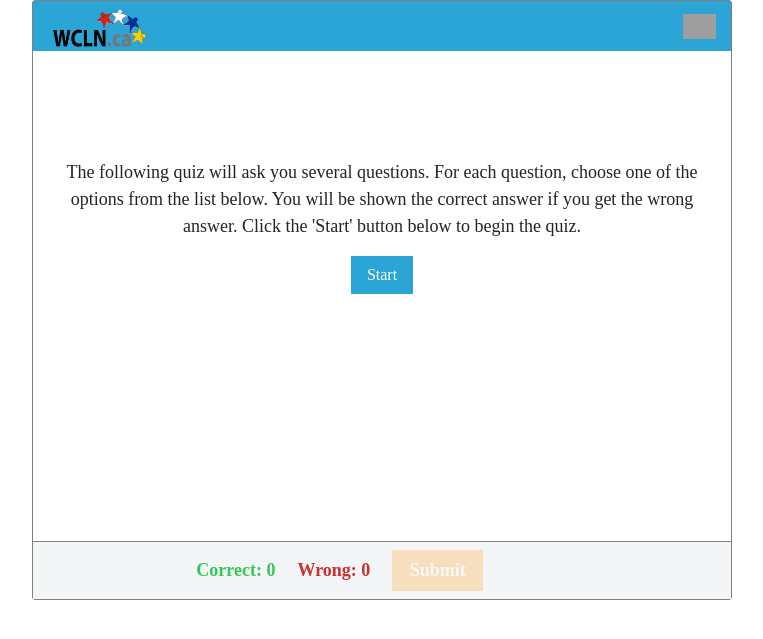
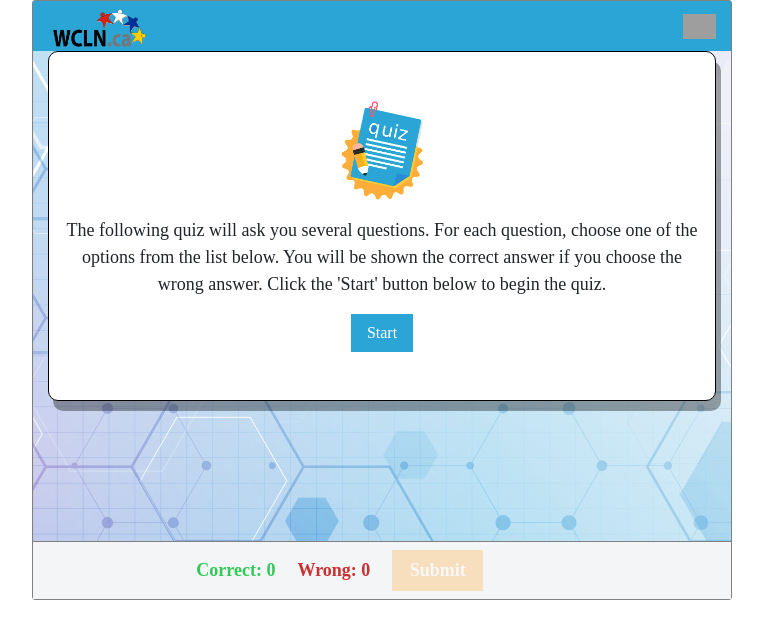
Before and after one commit to wcln/game-multiple_choice, a PHP site: page / in a window 1280 px wide. Shown: the top 639 px of the page, without its empty margins (258-1021 px from the left). Run offline with PHP 8.4, Linux system fonts and the light colour scheme; some libraries are stand-ins or nearby versions; grey boxes are pictures that could not be loaded.

Commit message:
Added background image and start image. Added some CSS to start text as well as generic instructions.

```diff
--- a/index.php
+++ b/index.php
@@ -12,7 +12,7 @@
 	<script type="text/javascript" src="multiple_choice.js"></script>
 </head>
 <body onload="init('<?=isset($_GET['title'])?$_GET['title']:null?>');">
-	<div class="container">
+	<div class="container" id="main-container">
 		<div class="row" id="heading-bar">
 			<div class="col-sm-2">
 				<img id="logo" src="images/logo.png">
@@ -26,7 +26,9 @@
 		</div>
 		<div class="row text-center" id="start-row">
 			<div class="col-sm-12">
-				<p id="start-text">The following quiz will ask you several questions. For each question, choose one of the options from the list below. You will be shown the correct answer if you get the wrong answer. Click the 'Start' button below to begin the quiz.</p>
+				<img src="images/start_image.png" height="100px">
+				<p id="start-text"></p>
+				<p id="generic-start-text">The following quiz will ask you several questions. For each question, choose one of the options from the list below. You will be shown the correct answer if you choose the wrong answer. Click the 'Start' button below to begin the quiz.</p>
 				<button id="start" onclick="start()">Start</button>
 			</div>
 		</div>
--- a/style/style.css
+++ b/style/style.css
@@ -144,6 +144,17 @@ label {
 	margin: 0;
 }
 
+#start-row {
+	background-color: white;
+	border-radius: 10px;
+	border: 1px solid black;
+	box-shadow: 5px 10px rgba(0, 0, 0, 0.35);
+}
+
+#main-container {
+	background-image: url("../images/background.jpg");
+}
+
 #quiz-complete {
 	font-size: 30px;
 	font-weight: 700;
@@ -202,7 +213,7 @@ div.option.checked {
 	margin: 5px 0 0 0;
 }
 
-#start-text {
+#start-text, #generic-start-text {
 	font-size: 18px;
 }
 
```
Also changed, not shown: images/background.jpg (added), images/start_image.png (added).
